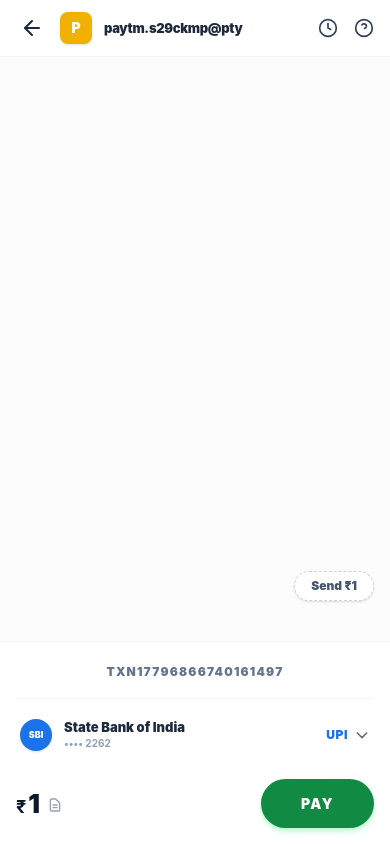
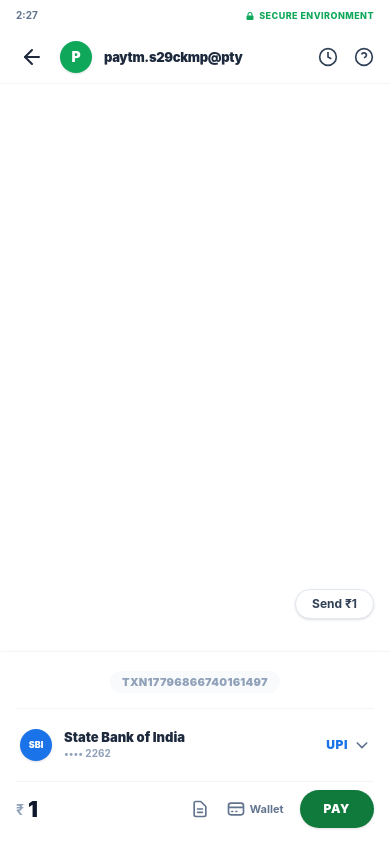
Before and after one commit to nug7795-debug/kitchenproduct, a Next.js app: page /payment/1 in a window 390 px wide. Both pictures are taken after a click on the button "CONTINUE". Built offline with nearby package versions, Linux system fonts and the light colour scheme; no server answers.

Commit message:
style: adjust PhonePe and Paytm mockup screen layouts to match screenshots exactly

```diff
--- a/src/app/payment/[id]/page.tsx
+++ b/src/app/payment/[id]/page.tsx
@@ -657,13 +657,26 @@ function PaymentPageContent({ params }: { params: Promise<{ id: string }> }) {
   if (activePayScreen === 'phonepe') {
     return (
       <div className="min-h-screen bg-white font-sans flex flex-col justify-between select-none">
+        {/* Mock OS Status Bar */}
+        <div className="flex items-center justify-between px-4 py-2 bg-white text-[10px] font-bold text-slate-500 shrink-0 select-none">
+          <div className="flex items-center gap-1">
+            <span>2:27</span>
+          </div>
+          <div className="flex items-center gap-1 text-[9px] uppercase tracking-wider font-extrabold text-[#0fa85b]">
+            <svg className="w-2.5 h-2.5 text-[#0fa85b]" fill="currentColor" viewBox="0 0 20 20">
+              <path fillRule="evenodd" d="M5 9V7a5 5 0 0110 0v2a2 2 0 012 2v5a2 2 0 01-2 2H5a2 2 0 01-2-2v-5a2 2 0 012-2zm8-2v2H7V7a3 3 0 016 0z" clipRule="evenodd" />
+            </svg>
+            Secure Environment
+          </div>
+        </div>
+
         {/* Header */}
-        <div className="flex items-center justify-between px-4 py-3 bg-white border-b border-slate-100 shrink-0">
+        <div className="flex items-center justify-between px-4 py-2.5 bg-white border-b border-slate-100 shrink-0">
           <div className="flex items-center gap-3">
             <button onClick={() => { setActivePayScreen('select'); setActiveVerificationApp(null); }} className="p-1">
               <ArrowLeft className="h-6 w-6 text-slate-800" />
             </button>
-            <div className="w-8 h-8 bg-yellow-500 rounded-lg flex items-center justify-center text-white font-black text-sm shadow-sm">
+            <div className="w-8 h-8 bg-[#0fa85b] rounded-full flex items-center justify-center text-white font-black text-sm shadow-sm select-none">
               P
             </div>
             <div className="flex flex-col">
@@ -689,9 +702,9 @@ function PaymentPageContent({ params }: { params: Promise<{ id: string }> }) {
         </div>
 
         {/* Blank Body with Float */}
-        <div className="flex-1 flex flex-col justify-end p-4 bg-[#fcfcfc]">
-          <div className="flex justify-end mb-6">
-            <div className="border border-dashed border-slate-300 rounded-full px-4 py-1.5 text-xs font-black text-slate-600 bg-white shadow-sm flex items-center gap-1.5 cursor-pointer">
+        <div className="flex-1 flex flex-col justify-end p-4 bg-white">
+          <div className="flex justify-end mb-4">
+            <div className="border border-slate-200 rounded-full px-4 py-1.5 text-xs font-bold text-slate-700 bg-white shadow-sm flex items-center gap-1.5 cursor-pointer">
               Send ₹1
             </div>
           </div>
@@ -700,7 +713,7 @@ function PaymentPageContent({ params }: { params: Promise<{ id: string }> }) {
         {/* Bottom Payment Sheet */}
         <div className="bg-white border-t border-slate-100 p-4 space-y-4 shrink-0 shadow-lg">
           <div className="text-center">
-            <span className="text-[12px] font-black tracking-widest text-slate-500 uppercase font-mono">
+            <span className="text-[11px] font-black tracking-wide text-slate-400 bg-slate-50 px-3 py-1 rounded-full">
               {txnid}
             </span>
           </div>
@@ -725,20 +738,33 @@ function PaymentPageContent({ params }: { params: Promise<{ id: string }> }) {
             </div>
           </div>
 
-          <div className="flex items-center justify-between pt-2">
-            <div className="flex items-baseline gap-0.5">
-              <span className="text-[18px] font-bold text-slate-900 leading-none">₹</span>
-              <span className="text-[26px] font-black text-slate-900 tracking-tight leading-none">{Math.round(selling)}</span>
-              <svg className="w-4 h-4 text-slate-400 ml-1.5" fill="none" stroke="currentColor" strokeWidth="2" viewBox="0 0 24 24">
+          <div className="flex items-center justify-between pt-2 border-t border-slate-100">
+            <div className="flex items-center gap-1 select-none">
+              <span className="text-[14px] font-bold text-slate-400">₹</span>
+              <span className="text-[22px] font-black text-slate-900 tracking-tight leading-none">{Math.round(selling)}</span>
+            </div>
+
+            <div className="flex items-center gap-4">
+              {/* Document Icon */}
+              <svg className="w-5 h-5 text-slate-500 cursor-pointer" fill="none" stroke="currentColor" strokeWidth="2" viewBox="0 0 24 24">
                 <path strokeLinecap="round" strokeLinejoin="round" d="M9 12h6m-6 4h6m2 5H7a2 2 0 01-2-2V5a2 2 0 012-2h5.586a1 1 0 01.707.293l5.414 5.414a1 1 0 01.293.707V19a2 2 0 01-2 2z" />
               </svg>
+
+              {/* Wallet Option */}
+              <div className="flex items-center gap-1 text-slate-500 cursor-pointer">
+                <svg className="w-5 h-5" fill="none" stroke="currentColor" strokeWidth="2" viewBox="0 0 24 24">
+                  <path strokeLinecap="round" strokeLinejoin="round" d="M3 10h18M7 15h1m4 0h1m-7 4h12a3 3 0 003-3V8a3 3 0 00-3-3H6a3 3 0 00-3 3v8a3 3 0 003 3z" />
+                </svg>
+                <span className="text-[11px] font-bold text-slate-500">Wallet</span>
+              </div>
+
+              <button
+                onClick={() => launchIntent(phonepeIntent)}
+                className="bg-[#0f7a3c] hover:bg-[#0a6631] text-white text-[12px] font-black px-6 py-2.5 rounded-full uppercase tracking-wider active:scale-95 transition-all shadow-sm"
+              >
+                PAY
+              </button>
             </div>
-            <button
-              onClick={() => launchIntent(phonepeIntent)}
-              className="bg-[#118A44] hover:bg-[#0f7a3c] text-white text-[14px] font-black px-10 py-3.5 rounded-full uppercase tracking-widest shadow-md shadow-green-200 active:scale-95 transition-all"
-            >
-              PAY
-            </button>
           </div>
         </div>
       </div>
@@ -747,9 +773,9 @@ function PaymentPageContent({ params }: { params: Promise<{ id: string }> }) {
 
   if (activePayScreen === 'paytm') {
     return (
-      <div className="min-h-screen bg-[#F5F7FA] font-sans flex flex-col justify-between">
+      <div className="min-h-screen bg-white font-sans flex flex-col justify-between select-none">
         {/* Header */}
-        <div className="px-4 py-4 flex items-center shrink-0">
+        <div className="px-4 py-4 flex items-center justify-between shrink-0">
           <button onClick={() => { setActivePayScreen('select'); setActiveVerificationApp(null); }} className="p-1">
             <ArrowLeft className="h-6 w-6 text-slate-800" />
           </button>
@@ -757,10 +783,12 @@ function PaymentPageContent({ params }: { params: Promise<{ id: string }> }) {
 
         {/* Body */}
         <div className="flex-1 flex flex-col items-center px-6 pt-2">
-          <div className="w-16 h-16 rounded-full bg-[#E5F3FF] border-2 border-[#CCE6FF] flex items-center justify-center text-[#008CFF] font-black text-xl mb-3.5 shadow-sm select-none">
+          {/* Olive Green initials circle */}
+          <div className="w-16 h-16 rounded-full bg-[#e2edd7] flex items-center justify-center text-[#6d8e57] font-black text-xl mb-3.5 shadow-sm select-none">
             {getInitials(merchantName)}
           </div>
 
+          {/* Verified Payee name */}
           <div className="flex items-center gap-1.5 mb-1 select-none">
             <h2 className="text-[19px] font-black text-slate-900 tracking-tight leading-none">
               {merchantName}
@@ -770,11 +798,17 @@ function PaymentPageContent({ params }: { params: Promise<{ id: string }> }) {
             </div>
           </div>
 
-          <div className="flex items-center gap-1 text-[11px] font-black text-slate-400 uppercase tracking-wider mb-8 select-none">
+          {/* VPA address with tricolor symbol */}
+          <div className="flex items-center gap-1.5 text-[11px] font-bold text-slate-400 uppercase mb-8 select-none">
             <span>{upiId}</span>
-            <span className="text-[#00B9F5] text-xs">▲</span>
+            <div className="flex items-center gap-[0.8px] ml-1 shrink-0">
+              <span className="w-[3px] h-[10px] bg-[#FF9933] rounded-[0.5px]" />
+              <span className="w-[3px] h-[10px] bg-white border-x border-slate-100" />
+              <span className="w-[3px] h-[10px] bg-[#138808] rounded-[0.5px]" />
+            </div>
           </div>
 
+          {/* Large Amount */}
           <div className="flex items-start mb-2.5 select-none">
             <span className="text-xl font-bold text-slate-900 mt-1.5 mr-0.5">₹</span>
             <span className="text-6xl font-black text-slate-900 tracking-tighter leading-none">
@@ -782,21 +816,25 @@ function PaymentPageContent({ params }: { params: Promise<{ id: string }> }) {
             </span>
           </div>
 
-          <div className="text-[11px] font-black text-slate-400 uppercase tracking-widest mb-8 text-center px-4 leading-normal select-none">
-            {amountToWords(Math.round(selling))}
-          </div>
-
-          <div className="bg-white border border-slate-100 rounded-full px-5 py-2.5 text-[11px] font-black text-slate-700 shadow-sm flex items-center gap-2">
-            <span className="text-slate-400">TXN NOTE:</span>
-            <span className="tracking-wider">{txnid}</span>
+          {/* Amount in words */}
+          <div className="text-[11px] font-bold text-slate-400 mb-8 text-center px-4 leading-normal select-none">
+            Rupees {amountToWords(Math.round(selling)).replace("and ", "")}
           </div>
         </div>
 
         {/* Bottom */}
-        <div className="p-4 bg-white border-t border-slate-100 shrink-0 shadow-lg">
+        <div className="p-4 bg-white shrink-0 space-y-4">
+          {/* Transaction ID Pill Badge */}
+          <div className="flex justify-center">
+            <span className="bg-[#F4F6F8] text-[#5A6E85] border-none rounded-full px-4 py-1.5 text-[11px] font-bold tracking-wide">
+              {txnid}
+            </span>
+          </div>
+
+          {/* Blue Proceed Securely Button */}
           <button
             onClick={() => launchIntent(paytmIntent)}
-            className="w-full bg-[#002970] hover:bg-[#001c50] text-white py-4.5 rounded-2xl font-black text-[15px] uppercase tracking-widest shadow-lg shadow-blue-200 flex items-center justify-center gap-3 active:scale-[0.98] transition-all"
+            className="w-full bg-[#002970] hover:bg-[#001c50] text-white py-4.5 rounded-full font-black text-[14px] uppercase tracking-wider flex items-center justify-center gap-3 active:scale-[0.98] transition-all shadow-md"
           >
             <svg className="w-5 h-5 text-white" fill="none" stroke="currentColor" strokeWidth="2.5" viewBox="0 0 24 24">
               <path strokeLinecap="round" strokeLinejoin="round" d="M9 12l2 2 4-4m5.618-4.016A11.955 11.955 0 0112 2.944a11.955 11.955 0 01-8.618 3.04A12.02 12.02 0 003 9c0 5.591 3.824 10.29 9 11.622 5.176-1.332 9-6.03 9-11.622 0-1.042-.133-2.052-.382-3.016z" />
```
